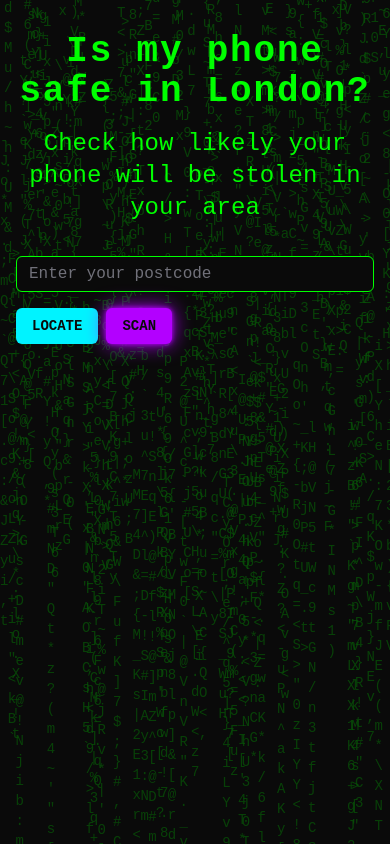
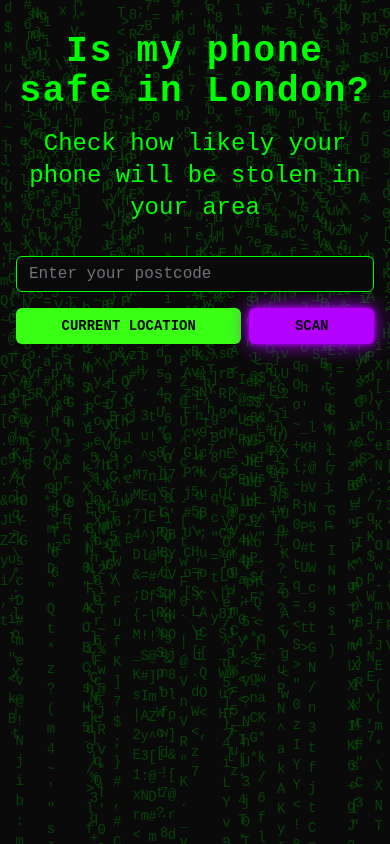
Before and after one commit to satyabotcha/phone-theft, a Next.js app: page / in a window 390 px wide. Built offline with nearby package versions, Linux system fonts and the light colour scheme.

Commit message:
UI fix for mobile, the button fill the screen

```diff
--- a/app/page.tsx
+++ b/app/page.tsx
@@ -93,21 +93,21 @@ export default function Home() {
                   type="text"
                   placeholder="Enter your postcode"
                   ref={postcodeRef}
-                  className={`flex-grow bg-cyber-black text-matrix-green border-matrix-green placeholder-matrix-green placeholder-opacity-50 focus:ring-matrix-green text-base sm:text-sm ${error ? 'border-red-500' : ''}`}
+                  className={`flex-grow bg-cyber-black text-matrix-green border-matrix-green placeholder-matrix-green placeholder-opacity-50 focus:ring-matrix-green text-base sm:text-sm w-full sm:w-auto ${error ? 'border-red-500' : ''}`}
                   style={{ fontSize: 'max(16px, 1rem)' }}
                   aria-invalid={error ? 'true' : 'false'}
                   aria-describedby={error ? 'postcode-error' : undefined}
                 />
                 {/* Action buttons */}
-                <div className="flex gap-2">
+                <div className="flex gap-2 w-full sm:w-auto">
                   <Button
                     type="button"
                     onClick={getCurrentPosition}
-                    className="bg-neon-blue hover:bg-blue-700 text-cyber-black font-bold shadow-blue-glow"
+                    className="bg-neon-green hover:bg-green-700 text-cyber-black font-bold shadow-green-glow flex-grow sm:flex-grow-0"
                   >
-                    LOCATE
+                    CURRENT LOCATION
                   </Button>
-                  <Button type="submit" className="bg-neon-purple hover:bg-purple-700 text-cyber-black font-bold shadow-purple-glow">SCAN</Button>
+                  <Button type="submit" className="bg-neon-purple hover:bg-purple-700 text-cyber-black font-bold shadow-purple-glow flex-grow sm:flex-grow-0">SCAN</Button>
                 </div>
               </div>
               {/* Error message display */}
```
